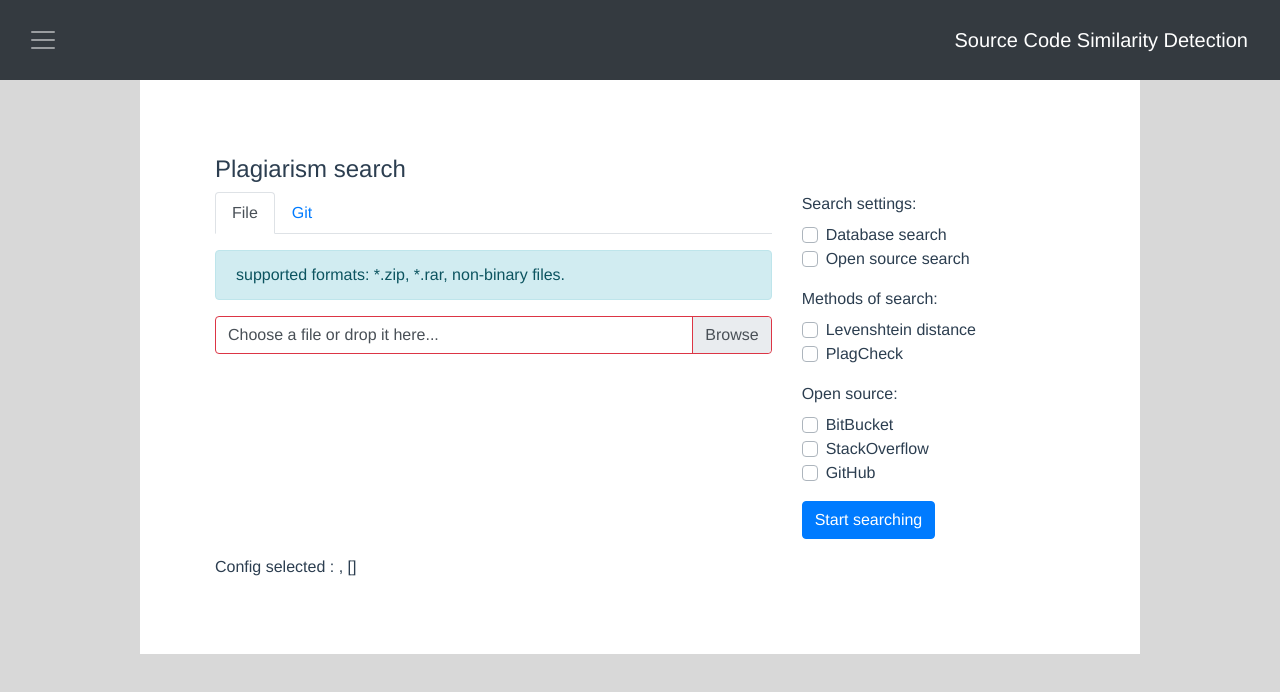
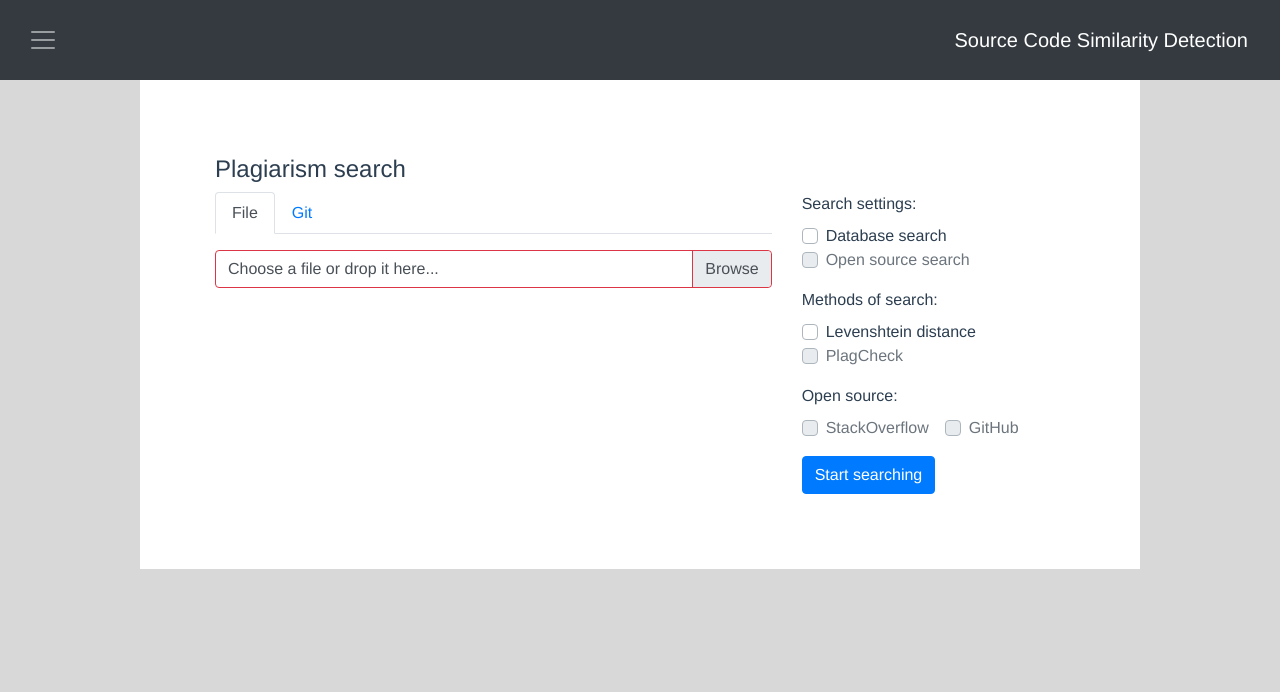
Before and after one commit to moevm/mse_plagiarism_search, a Vue app in the folder frontend/: page /search in a window 1280 px wide. Shown: the top 692 px of the page. Built offline with nearby package versions, Linux system fonts and the light colour scheme.

Commit message:
feat: add routing, uploading files and REST to serve

```diff
--- a/frontend/package.json
+++ b/frontend/package.json
@@ -17,7 +17,8 @@
     "popper": "^1.0.1",
     "popper.js": "^1.16.1",
     "vue": "^2.6.11",
-    "vue-router": "^3.4.5"
+    "vue-router": "^3.4.5",
+    "vuex": "^3.5.1"
   },
   "devDependencies": {
     "@vue/cli-plugin-babel": "~4.5.0",
--- a/frontend/src/components/DatabaseTable.vue
+++ b/frontend/src/components/DatabaseTable.vue
@@ -73,7 +73,6 @@ export default {
 
       fields: [
         {key: 'filename', label: 'Filename', sortable: true, sortDirection: 'desc'},
-        {key: 'lines', label: 'Lines of code', sortable: true, class: 'text-center'},
         {key: 'date', label: 'Date of download', sortable: true, class: 'text-center', formatter: "formatDateAssigned", sortDirection: 'desc'},
         {key: 'actions', label: 'Actions', class: 'text-center'}
       ],
@@ -140,7 +139,8 @@ export default {
           })
           .then(() => {
             console.log('SUCCESS!!');
-            this.refresh;
+            this.items = [];
+            this.getFiles();
           })
           .catch(() => {
             console.log('FAILURE!!');
@@ -154,7 +154,8 @@ export default {
             for (let key in res.data) {
                 let item = {};
                 item['id'] = key;
-                item['filename'] = res.data[key].replace(/^.*[\\//]/, '');
+                item['filename'] = res.data[key][0].replace(/^.*[\\//]/, '');
+                item['date'] = res.data[key][1];
                 this.items.push(item);
             }
           });
@@ -167,6 +168,7 @@ export default {
 
   created() {
     this.getFiles();
+    this.totalRows = this.items.length
   }
 
 }
--- a/frontend/src/components/ResultTable.vue
+++ b/frontend/src/components/ResultTable.vue
@@ -68,10 +68,7 @@ export default {
   data() {
     return {
       items: [
-        {filename: 'main.cpp', percent: 95.06, lines: 258, type: 'file'},
-        {filename: 'Game.cpp', percent: 68.77, lines: 300, type: 'file'},
-        {filename: 'Game.hpp', percent: 35.95, lines: 160, type: 'file'},
-        {filename: 'src', percent: 75.05, lines: 900, type: 'directory'},
+       // {filename: 'main.cpp', percent: 95.06, lines: 258, type: 'file'},
       ],
 
       fields: [
@@ -92,9 +89,9 @@ export default {
       filterOn: [],
     }
   },
+
   computed: {
     sortOptions() {
-      // Create an options list from our fields
       return this.fields
           .filter(f => f.sortable)
           .map(f => {
@@ -107,19 +104,32 @@ export default {
     file: String
   },
 
-  mounted() {
-    // Set the initial number of items
-    this.totalRows = this.items.length
-  },
   methods: {
     onFiltered(filteredItems) {
-      // Trigger pagination to update the number of buttons/pages due to filtering
       this.totalRows = filteredItems.length
       this.currentPage = 1
     },
+
     fullName(value) {
       return `${value.filename};`
+    },
+
+    getFiles() {
+      let data = this.$store.getters.RESULT;
+      console.log(data);
+      let item = {};
+      item['filename'] = 'tmp';
+      item['percent'] = 100 - data[4];
+      item['lines'] = data[0].length;
+      item['type'] = 'file';
+      this.items.push(item);
+      // {filename: 'main.cpp', percent: 95.06, lines: 258, type: 'file'},
     }
-  }
+  },
+
+  mounted() {
+    this.totalRows = this.items.length
+    this.getFiles();
+  },
 }
 </script>
--- a/frontend/src/main.js
+++ b/frontend/src/main.js
@@ -1,6 +1,7 @@
 import Vue from 'vue';
-import App from './App.vue';
-import router from './router';
+import App from '@/App.vue';
+import router from '@/router';
+import store from '@/store/store';
 import {BootstrapVue, BootstrapVueIcons} from 'bootstrap-vue'
 
 import 'bootstrap';
@@ -18,5 +19,6 @@ Vue.component('default-layout', DefaultLayout);
 
 new Vue({
     router,
+    store,
     render: h => h(App),
 }).$mount('#app')
--- /dev/null
+++ b/frontend/src/store/store.js
@@ -0,0 +1,38 @@
+import Vuex from 'vuex'
+import Vue from 'vue'
+import Axios from 'axios';
+
+Vue.use(Vuex)
+
+export default new Vuex.Store({
+    state: {
+        algorithmResult: {}
+    },
+
+    getters: {
+        RESULT: state => {
+            return state.algorithmResult;
+        }
+    },
+
+    mutations: {
+        SET_RESULT: ((state, payload) => {
+            state.algorithmResult = payload;
+        })
+    },
+
+    actions: {
+        SET_RESULT: async (injectee, payload) => {
+            let res = await Axios.post(
+                'http://127.0.0.1:5000/loadAndCheckFile',
+                payload,
+                {
+                headers: {
+                    'Content-Type': 'multipart/form-data; charset=utf-8'
+                }
+                });
+            console.log(res.data);
+            injectee.commit('SET_RESULT', res.data);
+        }
+    }
+});
--- a/frontend/src/views/Search.vue
+++ b/frontend/src/views/Search.vue
@@ -6,8 +6,8 @@
       <div class="col-8">
         <b-tabs content-class="mt-3">
           <b-tab title="File" active>
-            <b-alert show variant="info"> supported formats: *.zip, *.rar, non-binary files.</b-alert>
-
+            <!-- <b-alert show variant="info"> supported formats: *.zip, *.rar, non-binary files.</b-alert> -->
+            <b-alert variant="info"> supported formats: *.js, *.java, *.cpp, *.c, non-binary files.</b-alert>
             <b-form-file
                 v-model="file1"
                 :state="Boolean(file1)"
@@ -31,53 +31,48 @@
       </div>
       <!--      Right sub-menu -->
       <div class="col-4">
-        <b-form-group label="Search settings:">
-          <b-form-checkbox
-              v-for="option in searchOptions"
-              v-model="selected"
-              :key="option.value"
-              :value="option.value"
-              name="flavour-3a"
+        <label> Search settings: </label>
+          <b-form-checkbox-group
+              v-model="selectedSearchOptions"
+              :options="searchOptions"
+              class="mb-3"
+              value-field="value"
+              text-field="text"
+              disabled-field="notEnabled"
           >
-            {{ option.text }}
-          </b-form-checkbox>
-        </b-form-group>
+          </b-form-checkbox-group>
 
-        <b-form-group label="Methods of search:">
-          <b-form-checkbox
-              v-for="option in methodsOptions"
-              v-model="selected"
-              :key="option.value"
-              :value="option.value"
-              name="flavour-3a"
+        <label> Methods of search:</label>
+          <b-form-checkbox-group
+              v-model="selectedMethodsOptions"
+              :options="methodsOptions"
+              class="mb-3"
+              value-field="value"
+              text-field="text"
+              disabled-field="notEnabled"
           >
-            {{ option.text }}
-          </b-form-checkbox>
-        </b-form-group>
+          </b-form-checkbox-group>
 
-        <b-form-group label="Open source:">
-          <b-form-checkbox
-              v-for="option in openSourceOptions"
-              v-model="selected"
-              :key="option.value"
-              :value="option.value"
-              name="flavour-3a"
-          >
-            {{ option.text }}
-          </b-form-checkbox>
-        </b-form-group>
+        <label> Open source:</label>
+        <b-form-checkbox-group
+            v-model="selectedOpenSourceOptions"
+            :options="openSourceOptions"
+            class="mb-3"
+            value-field="value"
+            text-field="text"
+            disabled-field="notEnabled"
+        >
+        </b-form-checkbox-group>
+
         <!--        Footer content -->
         <b-button variant="primary" v-on:click="submit()">Start searching</b-button>
       </div>
-    </div>
-    <div>
-      <div class="mt-3">Config selected : {{ file1 ? file1.name : '' }}, {{ selected }}</div>
     </div>
   </div>
 </template>
 
 <script>
-import axios from "axios";
+import router from "@/router";
 
 export default {
   name: "Search",
@@ -85,41 +80,54 @@ export default {
     return {
       file1: null,
       file2: null,
-      selected: [],
+
+      selectedSearchOptions: [],
+      selectedMethodsOptions: [],
+      selectedOpenSourceOptions: [],
 
       searchOptions: [
         {text: 'Database search', value: 'database'},
-        {text: 'Open source search', value: 'opensource'},
+        {text: 'Open source search', value: 'opensource', notEnabled: true},
       ],
       methodsOptions: [
         {text: 'Levenshtein distance', value: 'levenshtein'},
-        {text: 'PlagCheck', value: 'plagcheck'},
+        {text: 'PlagCheck', value: 'plagcheck', notEnabled: true},
       ],
       openSourceOptions: [
-        {text: 'BitBucket', value: 'bitbucket'},
-        {text: 'StackOverflow', value: 'stackoverflow'},
-        {text: 'GitHub', value: 'github'},
+        {text: 'StackOverflow', value: 'stackoverflow', notEnabled: true},
+        {text: 'GitHub', value: 'github', notEnabled: true},
       ]
     }
   },
   methods: {
+    /*
+    #TODO
+      - нормальная обработка чекбокса;
+    */
     submit() {
-      let formData = new FormData();
-      formData.append('file', this.file1);
-      axios.post('http://127.0.0.1:5000/loadAndCheckFile',
-          formData,
-          {
-            headers: {
-              'Content-Type': 'multipart/form-data; charset=utf-8'
-            }
+        if (this.selectedSearchOptions.length && this.selectedMethodsOptions.length && this.file1) {
+          let formData = new FormData();
+          formData.append('file', this.file1);
+
+          const intervalID = setInterval(() => {
+            console.log('загрузка')
+          }, 200);
+
+          this.$store.dispatch('SET_RESULT', formData).then(() => {
+            clearInterval(intervalID);
+            console.log('...загрузка завершена');
+            router.push('./search/result');
           })
-          .then((res) => {
-            console.log('SUCCESS!!');
-            console.log(res.data);
-          })
-          .catch(() => {
-            console.log('FAILURE!!');
-          });
+        }
+    },
+
+    },
+
+  watch: {
+    $route(to, from) {
+      const toDepth = to.path.split('/').length
+      const fromDepth = from.path.split('/').length
+      this.transitionName = toDepth < fromDepth ? 'slide-right' : 'slide-left'
     }
   }
 }
```
Also changed, not shown: 3 other files (tests, documents, lock files or other folders).
